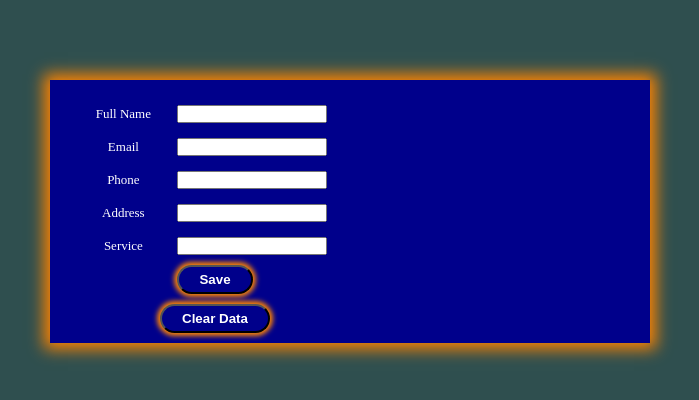
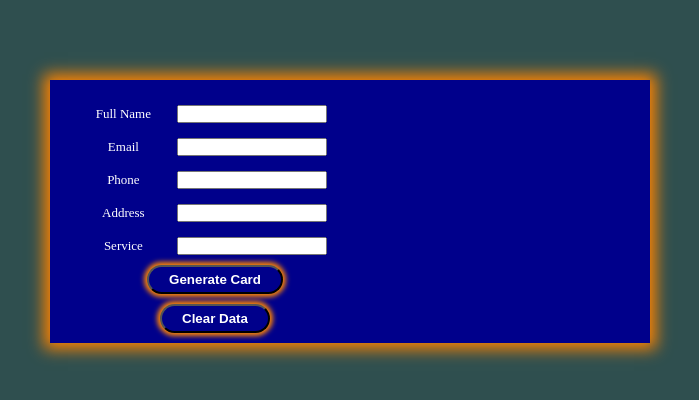
Before and after one commit to edgarikas/JavaScript, a website built with Parcel: page Business-card/src/index.html in a window 1280 px wide. Shown: the whole page, without its empty margins (290-989 px from the left). Built offline with nearby package versions, Linux system fonts and the light colour scheme.

Commit message:
Created Business-card

```diff
--- a/Business-card/src/index.html
+++ b/Business-card/src/index.html
@@ -33,7 +33,7 @@
           <input name="service" type="text" id="service" />
         </div>
         <div class="action">
-          <button type="submit" class="action--btn">Save</button>
+          <button type="submit" class="action--btn">Generate Card</button>
           <button class="action--btn" id="clearData">Clear Data</button>
         </div>
       </form>
```
Also changed, not shown: 1 other file.
